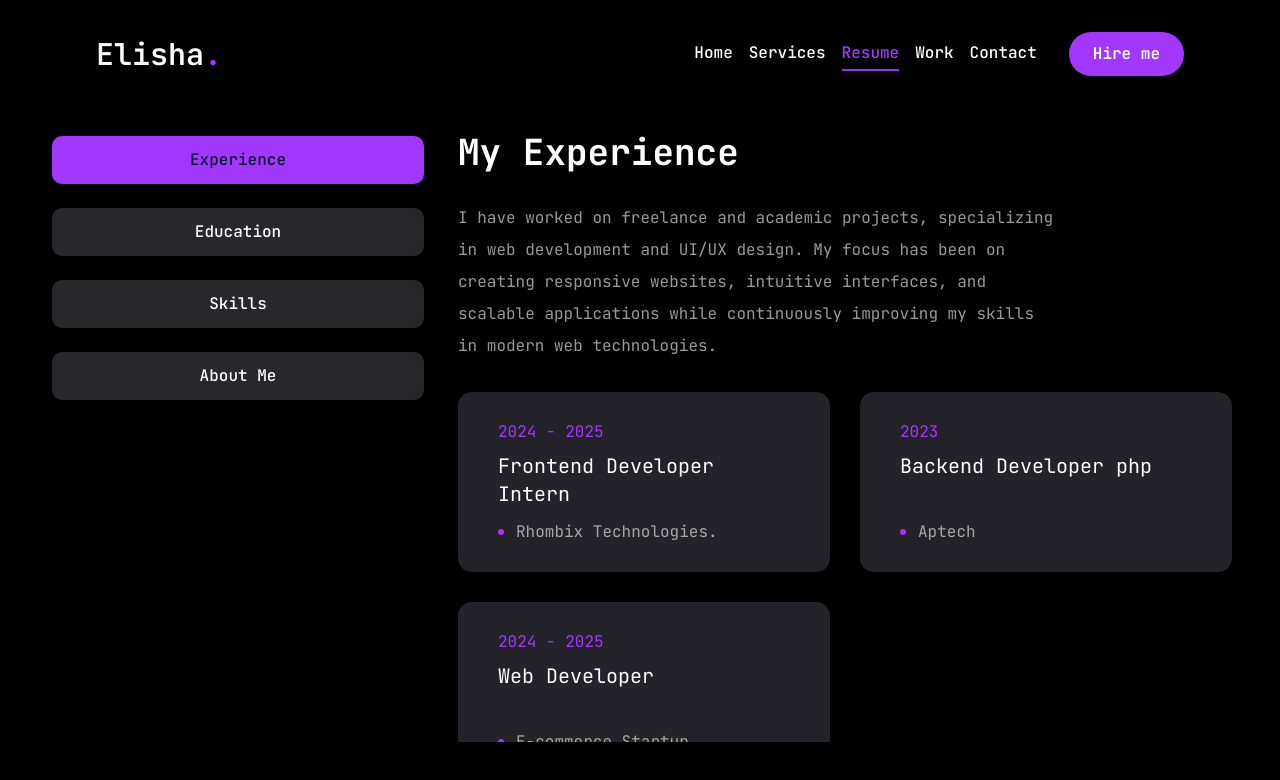
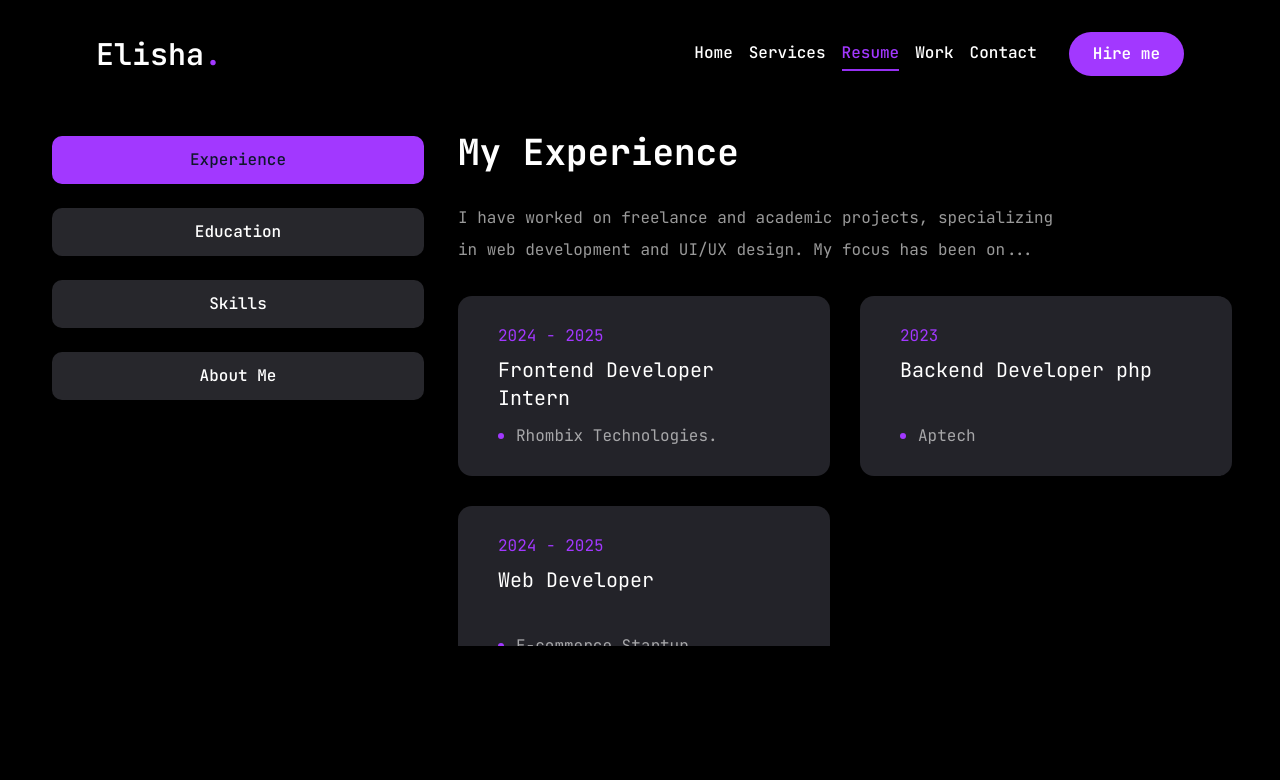
Before and after one commit to elishabhatti/elisha-portfolio, a Next.js app: page /resume in a window 1280 px wide. Shown: the top 780 px of the page. Built offline with nearby package versions, Linux system fonts and the light colour scheme.

Commit message:
showed less description

```diff
--- a/app/resume/page.jsx
+++ b/app/resume/page.jsx
@@ -155,7 +155,7 @@ const Resume = () => {
               <div className="flex flex-col gap-[30px] text-center xl:text-left">
                 <h3 className="text-4xl font-bold">{experience.title}</h3>
                 <p className="max-w-[600px] text-white/60 max-auto xl:mx-0">
-                  {experience.description}
+                  {experience.description.length >= 100 ? experience.description.slice(0, 120) + "..." : experience.description }
                 </p>
                 <ScrollArea className="h-[350px]">
                   <ul className="grid grid-cols-1 lg:grid-cols-2 gap-[30px]">
```
